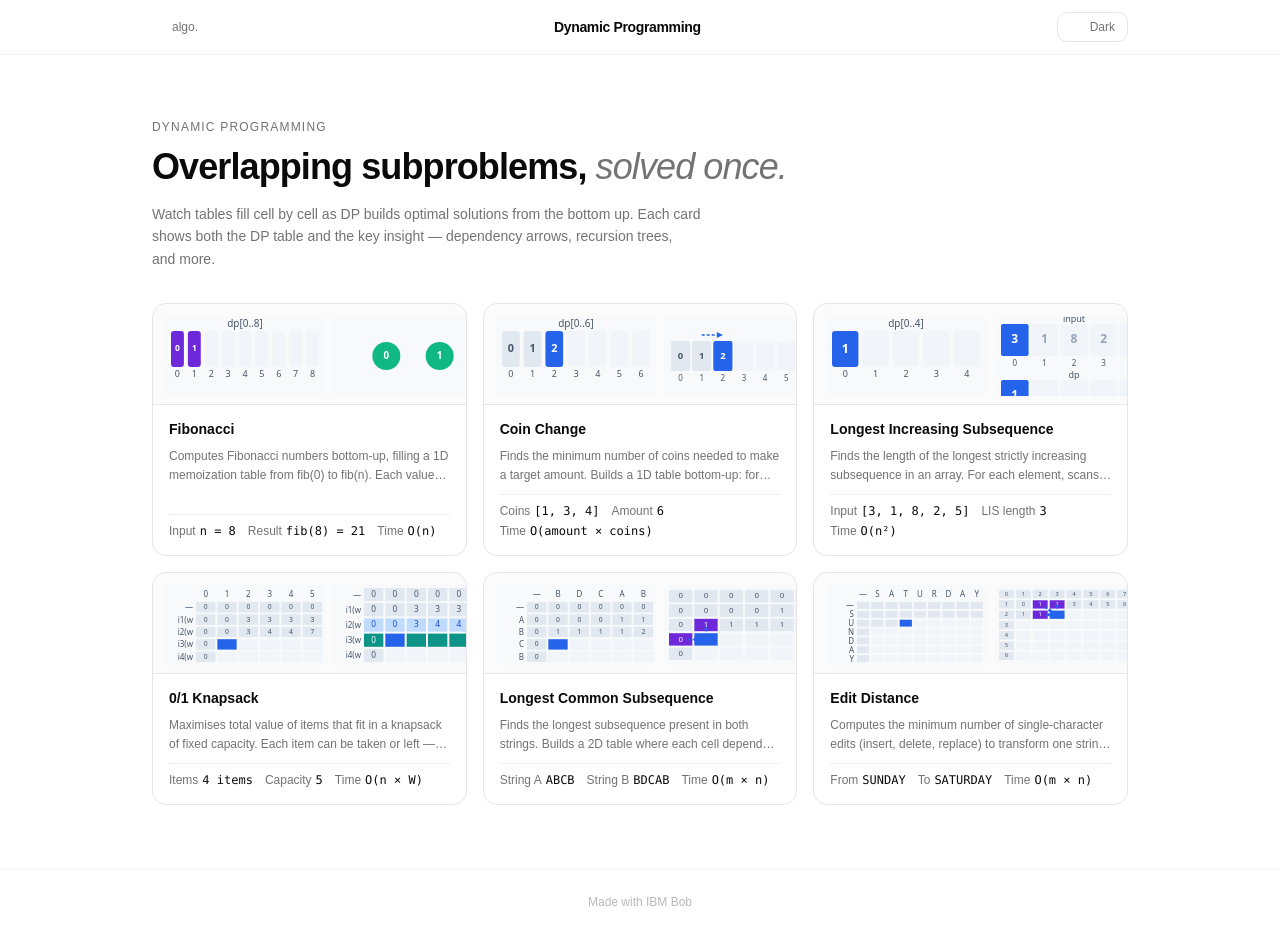
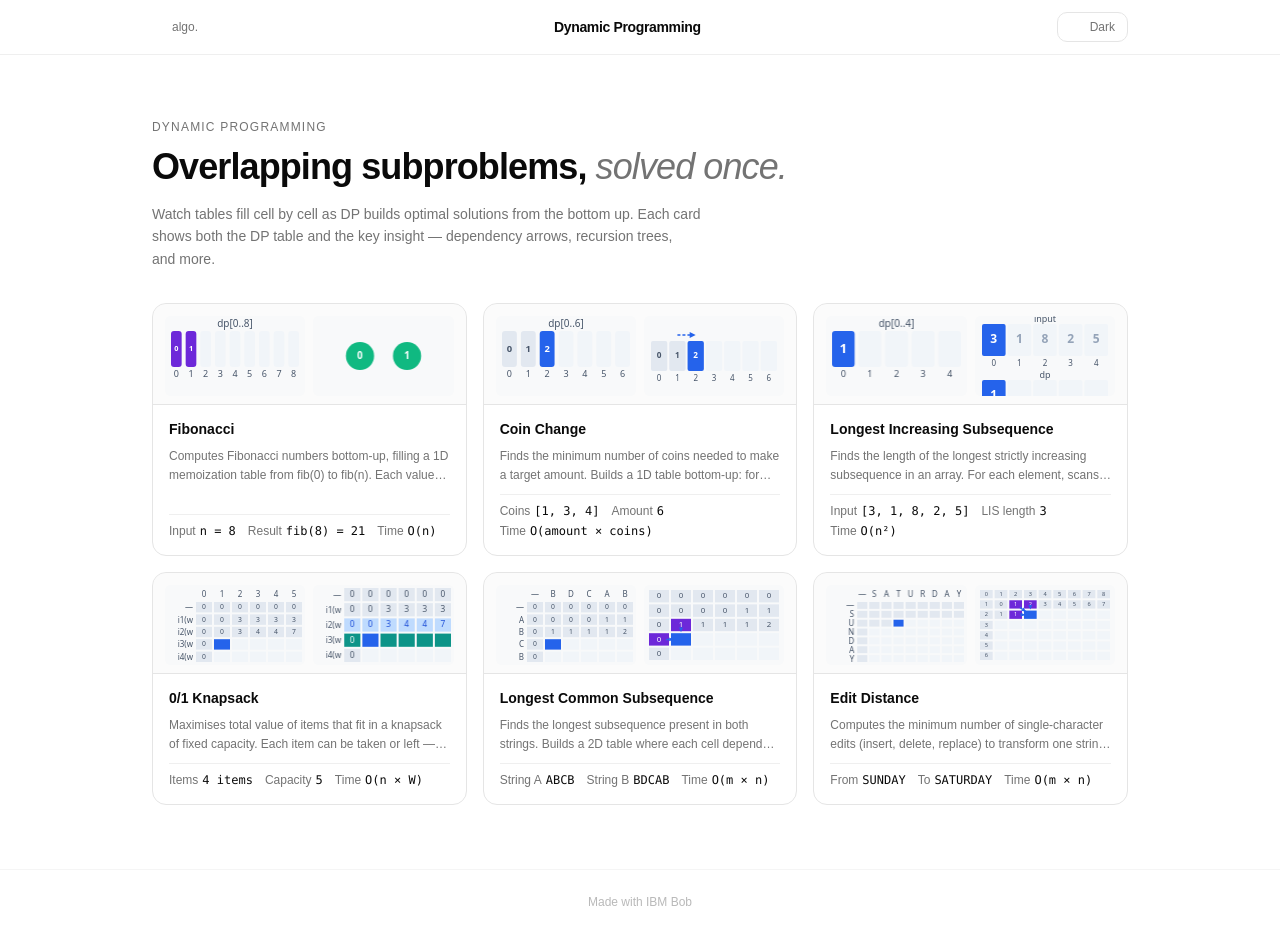
Before and after one commit to zzacong/algo, a React (Vite) app: page /dp in a window 1280 px wide. Built offline with nearby package versions, Linux system fonts and the light colour scheme; some icons are missing.

Commit message:
fix(dp-visualizer): prevent canvas overflow on narrow widths (#1)
- add overflow-hidden to container and min-w-0 to flex canvases

```diff
--- a/src/components/dp-visualizer.tsx
+++ b/src/components/dp-visualizer.tsx
@@ -766,15 +766,19 @@ export function DPVisualizer({ frames, variant, fps = 4, size = "lg" }: DPVisual
   }, [frames, variant, fps, size, canvasHeight]);
 
   return (
-    <div aria-hidden="true" className="flex w-full gap-2" style={{ height: canvasHeight }}>
+    <div
+      aria-hidden="true"
+      className="flex w-full gap-2 overflow-hidden"
+      style={{ height: canvasHeight }}
+    >
       <canvas
         ref={tableRef}
-        className="flex-1 rounded-sm"
+        className="min-w-0 flex-1 rounded-sm"
         style={{ height: canvasHeight, display: "block" }}
       />
       <canvas
         ref={secondaryRef}
-        className="flex-1 rounded-sm"
+        className="min-w-0 flex-1 rounded-sm"
         style={{ height: canvasHeight, display: "block" }}
       />
     </div>
```
